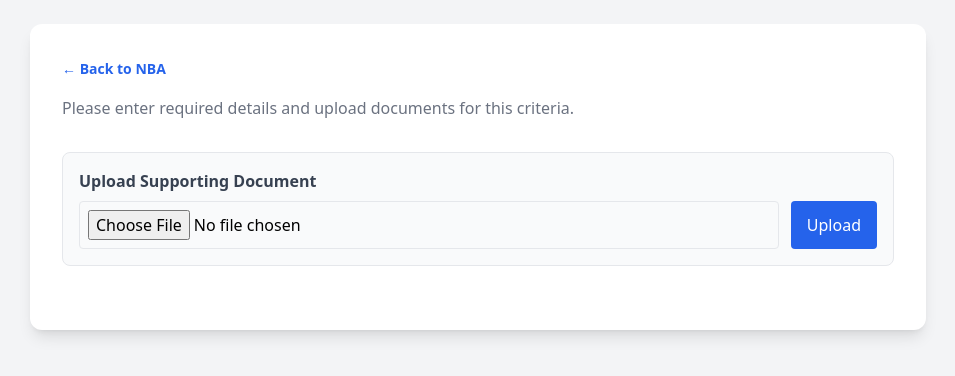
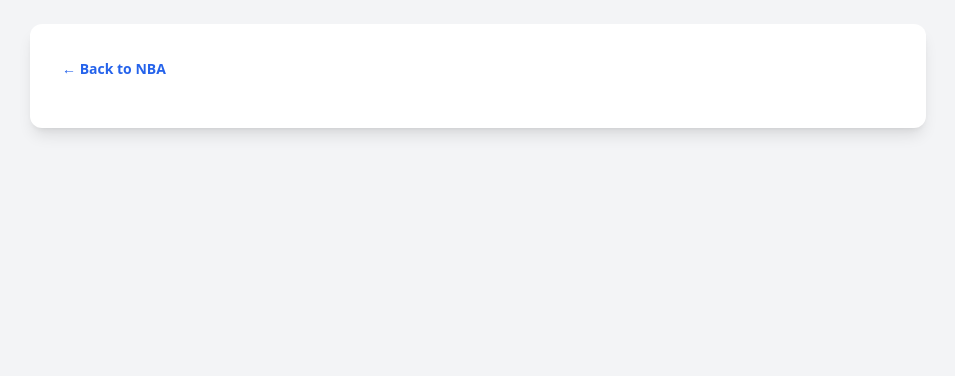
Before and after one commit to dhruvi013/Management-Monitoring-System, a PHP site: page /nba_page.php in a window 1280 px wide. Shown: the top 376 px of the page, without its empty margins (162-1117 px from the left). Run offline with PHP 8.4, Linux system fonts and the light colour scheme; some libraries are stand-ins or nearby versions.

Commit message:
changed UI in all the forms

```diff
--- a/frontend/nba_page.php
+++ b/frontend/nba_page.php
@@ -26,10 +26,10 @@ $title = $sub ?: $criteria;
   <?php if ($main): ?>
     <p class="text-sm text-gray-500 mb-4">Parent: <?= h($main) ?></p>
   <?php endif; ?>
-  <p class="text-gray-500 mb-8">Please enter required details and upload documents for this criteria.</p>
+  <!-- <p class="text-gray-500 mb-8">Please enter required details and upload documents for this criteria.</p> -->
 
   <!-- UNIVERSAL UPLOAD BOX -->
-  <div class="border rounded-lg p-4 mb-8 bg-gray-50">
+  <!-- <div class="border rounded-lg p-4 mb-8 bg-gray-50">
       <h3 class="font-semibold text-gray-700 mb-2">Upload Supporting Document</h3>
       <form method="post" action="../backend/upload_nba.php" enctype="multipart/form-data" class="flex gap-3">
           <input type="hidden" name="criteria" value="<?= h($title) ?>">
@@ -37,7 +37,7 @@ $title = $sub ?: $criteria;
           <button class="bg-blue-600 text-white px-4 py-2 rounded">Upload</button>
       </form>
   </div>
-
+ -->
 
   <!-- ************************************
        MAIN CRITERIA FORMS
```
Also changed, not shown: backend/db.php (+15 -0 lines), 1 other file.
